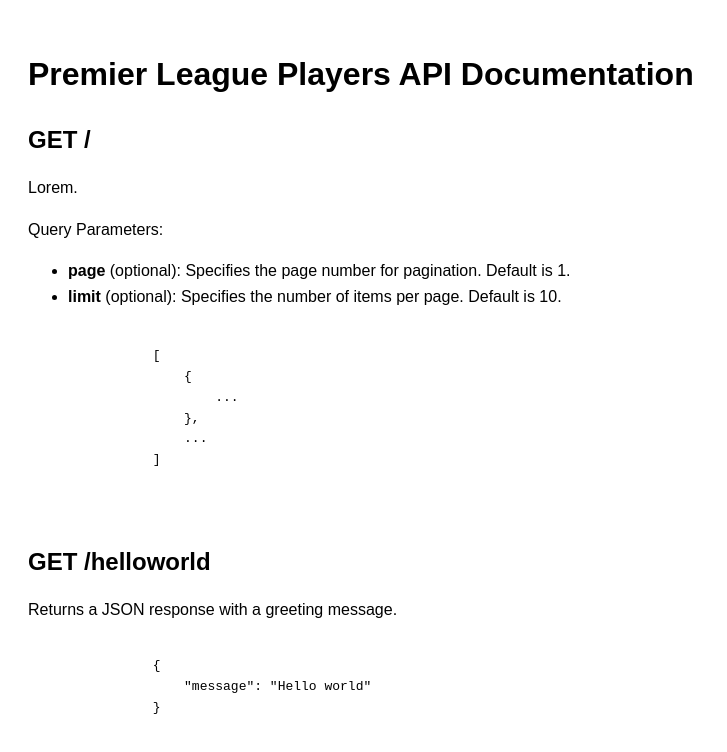
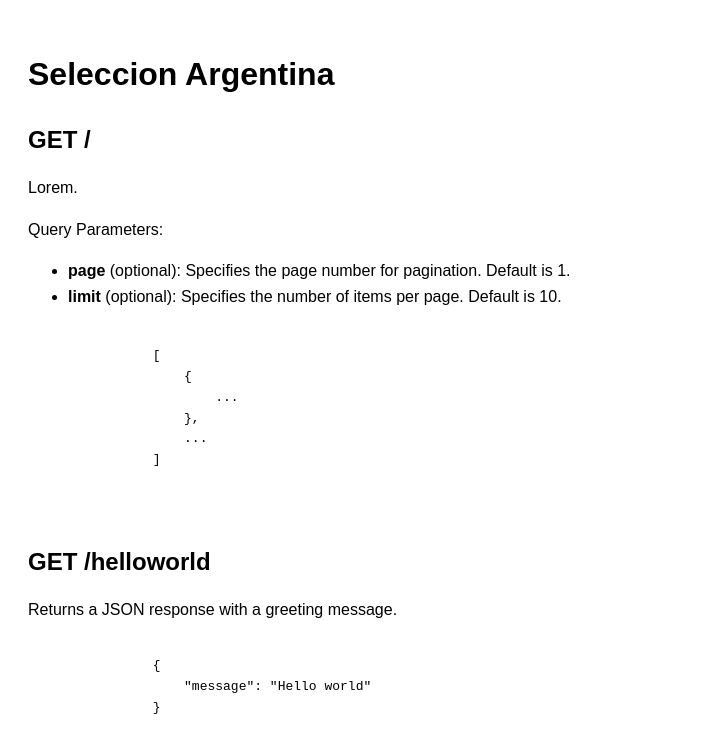
Before and after one commit to SantinoBrr/ARGENTINA, a website: page Public/index.html in a window 1280 px wide. Shown: the whole page, without its empty margins (0-727 px from the left). Drawn offline with Linux system fonts and the light colour scheme.

Commit message:
Cambio pagina

```diff
--- a/Public/index.html
+++ b/Public/index.html
@@ -3,7 +3,7 @@
 <head>
     <meta charset="UTF-8">
     <meta name="viewport" content="width=device-width, initial-scale=1.0">
-    <title>Premier League Players API Documentation</title>
+    <title>Seleccion Argentina</title>
     <style>
         body {
             font-family: Arial, sans-serif;
@@ -29,7 +29,7 @@
     </style>
 </head>
 <body>
-    <h1>Premier League Players API Documentation</h1>
+    <h1>Seleccion Argentina</h1>
 
     <div class="endpoint">
         <h2>GET /</h2>
```
